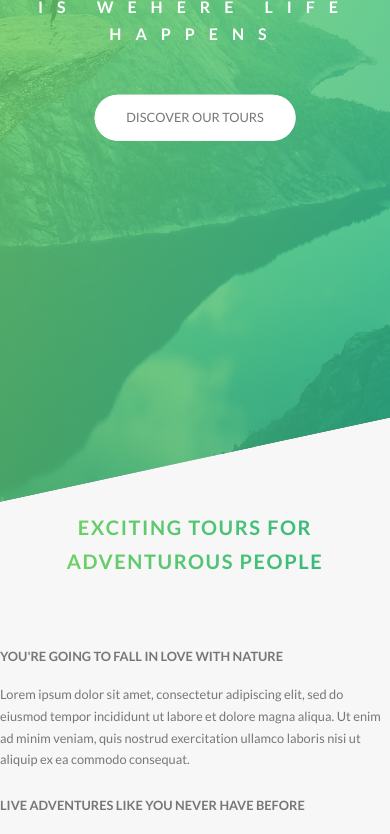
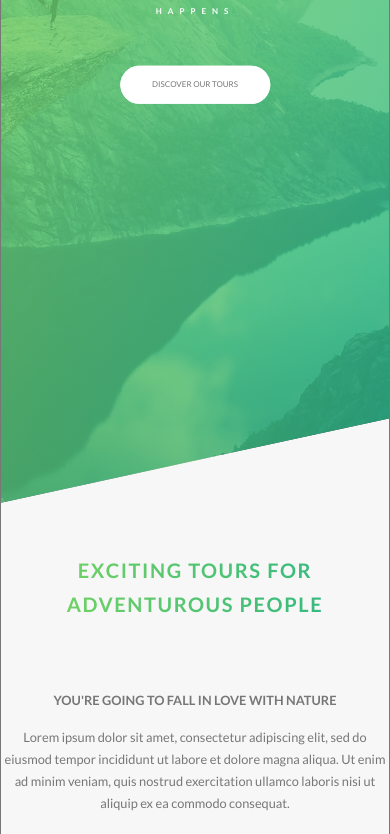
Before and after one commit to Ferperemero86/Nature-Tours, a website: page index.html in a window 390 px wide. Shown: the part 300-1134 px from the top of the page. Drawn offline with nearby package versions, Linux system fonts and the light colour scheme.

Commit message:
fix media queries

```diff
--- a/index.html
+++ b/index.html
@@ -326,7 +326,6 @@
       <img src="images/logo-green-2x.png" alt="Full logo" class="footer__logo">
     </div>
     <div class="row footer__row">
-      <div class="col-1-of-2">
         <nav class="footer__navigation">
           <ul class="footer__list">
             <li class="footer__item"><a href="#" class="footer__link">Company</a></li>
@@ -336,12 +335,9 @@
             <li class="footer__item"><a href="#" class="footer__link">Terms</a></li>
           </ul>
         </nav>
-      </div>
-      <div class="col-1-of-2">
         <p class="footer__copyright">
           Built by <a href="#" class="footer__link">Fernando Perez</a>
         </p>
-      </div>
     </div>
   </footer>
 
--- a/sass/base/_base.scss
+++ b/sass/base/_base.scss
@@ -24,6 +24,9 @@ html {
 body { /* Use body for inheritance */
   box-sizing: border-box;
   padding: 3rem;
+  border: 1px solid;
+  padding: 0;
+  margin: 0;
 
   @include respond(tab-port) {
     padding: 0;
--- a/sass/base/_typography.scss
+++ b/sass/base/_typography.scss
@@ -1,4 +1,5 @@
 body { /* Use body for inheritance */
+  width: 100%;
   font-family: "Lato", sans-serif;
   font-weight: 400;
   line-height: 1.7;
@@ -22,7 +23,7 @@ body { /* Use body for inheritance */
 
     @include respond(phone) {
       letter-spacing: 1rem;
-      font-family: 6rem;
+      font-size: 3rem;
     }
   }
 
@@ -35,7 +36,8 @@ body { /* Use body for inheritance */
 
     @include respond(phone) {
       letter-spacing: 1rem;
-      font-family: .5rem;
+      font-size: 1rem;
+      letter-spacing: .75rem;
     }
   }
 }
@@ -80,3 +82,11 @@ body { /* Use body for inheritance */
     margin-bottom: 3rem;
   }
 }
+
+.btn {
+  font-size: $default-font-size;
+
+  @include respond(phone) {
+    font-size: 1rem;
+  }
+}
--- a/sass/components/_button.scss
+++ b/sass/components/_button.scss
@@ -9,7 +9,7 @@
     border-radius: 10rem;
     transition: all .2s;
     position: relative;
-    font-size: $default-font-size;
+    //font-size: $default-font-size;
     border: none;
     cursor: pointer;
   }
--- a/sass/layout/_footer.scss
+++ b/sass/layout/_footer.scss
@@ -1,10 +1,10 @@
 .footer {
   background-color: $color-grey-dark-3;
-  padding: 10rem 0;
+  padding: 10rem 4rem;
   font-size: 1.4rem;
 
   @include respond(tab-port) {
-    padding: 8rem 0;
+    padding: 8rem 4rem;
   }
 
   &__row {
@@ -35,6 +35,8 @@
 
   &__list {
     list-style: none;
+    margin-left: 0;
+    padding: 0;
   }
 
   &__item {
--- a/sass/layout/_header.scss
+++ b/sass/layout/_header.scss
@@ -44,9 +44,8 @@
 
   &--main {
     display: block;
-    font-size: 6rem;
     font-weight: 400;
-    letter-spacing: 2.5rem;
+    //letter-spacing: 2.5rem;
     animation-name: moveInLeft;
     animation-duration: 1s;
     animation-timing-function: ease-out;
@@ -54,9 +53,8 @@
 
   &--sub {
     display: block;
-    font-size: 2rem;
     font-weight: 700;
-    letter-spacing: 1.75rem;
+    //letter-spacing: 1.75rem;
     animation-name: moveInRight;
     animation-duration: 1s;
     animation-timing-function: ease-out;
--- a/sass/pages/_home.scss
+++ b/sass/pages/_home.scss
@@ -5,6 +5,15 @@
 
   @include respond(tab-port) {
     padding: 20rem 0;
+    margin-top: -15vh;
+  }
+
+  .col-1-of-2 {
+    text-align: left;
+
+    @include respond(phone) {
+      text-align: center;
+    }
   }
 }
 
```
Also changed, not shown: css/style.css.
